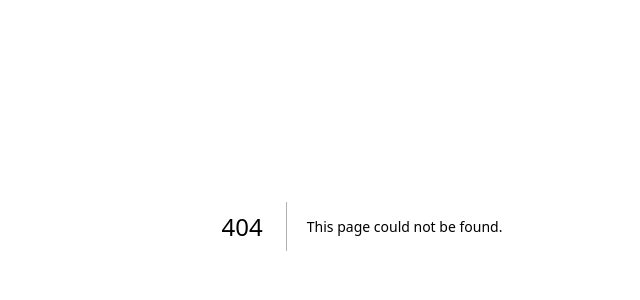
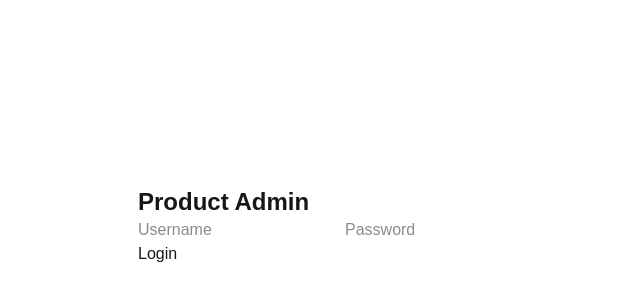
Before and after one commit to abhishekkalme/Product-Admin-Dashboard, a Next.js app: page /login in a window 1280 px wide. Before the commit this address had no page. Shown: the part 174-474 px from the top of the page, without its empty margins (278-918 px from the left). Built offline with nearby package versions, Linux system fonts and the light colour scheme.

Commit message:
Add authentication and protected products route

```diff
--- /dev/null
+++ b/src/app/login/page.tsx
@@ -0,0 +1,64 @@
+"use client";
+
+import { useState } from "react";
+import { loginUser } from "@/api/auth";
+import { useRouter } from "next/navigation";
+
+export default function LoginPage() {
+  const [username, setUsername] = useState("");
+  const [password, setPassword] = useState("");
+  const [error, setError] = useState("");
+  const [isLoading, setIsLoading] = useState(false);
+  const router = useRouter();
+
+  const handleLogin = async (e: React.FormEvent) => {
+    e.preventDefault();
+    if (isLoading) return;
+
+    setIsLoading(true);
+    setError("");
+
+    try {
+      const response = await loginUser({
+        username,
+        password,
+      });
+
+      localStorage.setItem("token", response.accessToken);
+
+      router.push("/products");
+    } catch (error) {
+      setError("Invalid username or password");
+    } finally {
+      setIsLoading(false);
+    }
+  };
+
+  return (
+    <main className="min-h-screen flex items-center justify-center">
+      <div className="w-full max-w-md">
+        <h1 className="text-2xl font-bold">Product Admin</h1>
+
+        <form onSubmit={handleLogin}>
+          <input
+            type="text"
+            placeholder="Username"
+            value={username}
+            onChange={(e) => setUsername(e.target.value)}
+          />
+
+          <input
+            type="password"
+            placeholder="Password"
+            value={password}
+            onChange={(e) => setPassword(e.target.value)}
+          />
+
+          <button type="submit" disabled={isLoading}>
+            {isLoading ? "Logging in..." : "Login"}
+          </button>
+        </form>
+      </div>
+    </main>
+  );
+}
--- /dev/null
+++ b/src/app/products/page.tsx
@@ -0,0 +1,22 @@
+"use client";
+
+import { useEffect } from "react";
+import { useRouter } from "next/navigation";
+
+export default function ProductsPage() {
+  const router = useRouter();
+
+  useEffect(() => {
+    const token = localStorage.getItem("token");
+
+    if (!token) {
+      router.replace("/login");
+    }
+  }, [router]);
+
+  return (
+    <main>
+      <h1>Productss</h1>
+    </main>
+  );
+}
```
